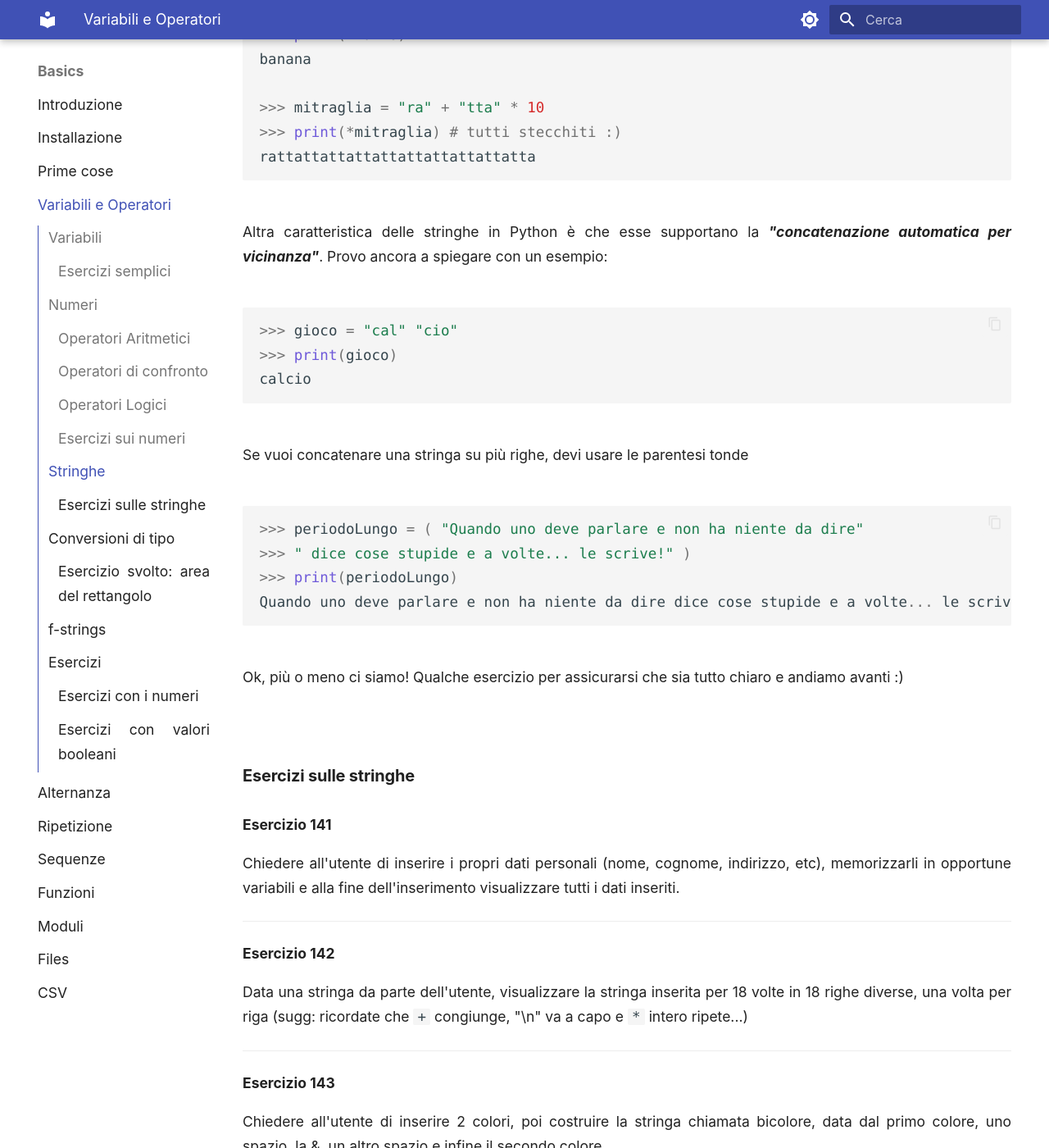
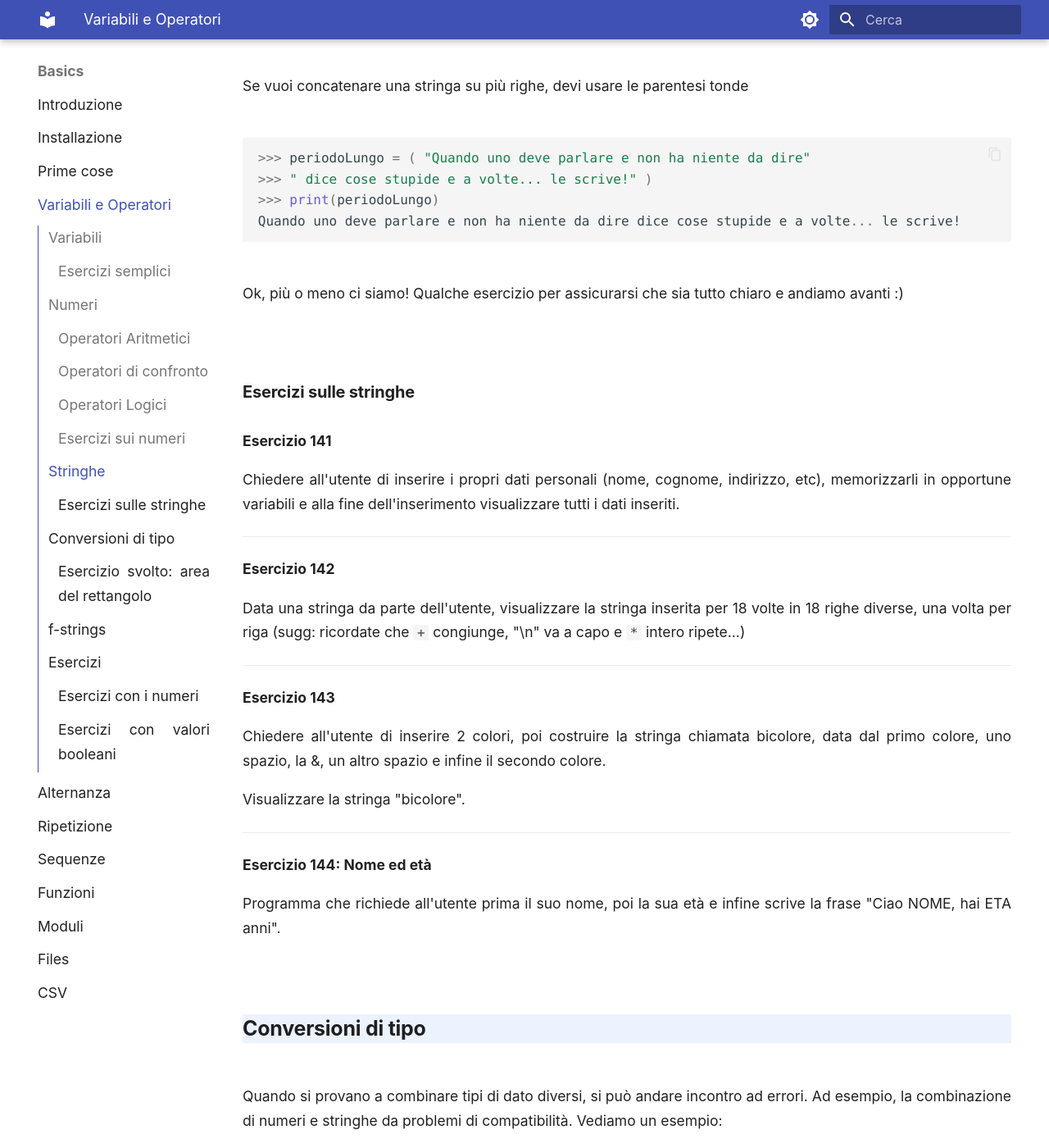
Before and after one commit to adjamhub/pyhandouts, an MkDocs documentation site: the page built from docs/basics/101_var.md, in a window 1280 px wide and 1400 px high, scrolled down 14066 px. Shown: the whole window at 82% size. Built offline with MkDocs 1.6.1 and Material for MkDocs 9.7.7, drawn with Linux system fonts in a browser that asks for light colours; emoji names are drawn with the system emoji font.

Commit message:
Anche più leggibile :)

```diff
--- a/docs/stylesheets/extra.css
+++ b/docs/stylesheets/extra.css
@@ -1,8 +1,13 @@
 
-p,ul,ol,code {
+p,ul,ol {
   text-align: justify;
   font-size: 0.875rem !important;
   line-height: 1.7 !important;
+}
+
+code,td {
+  font-size: 0.8rem !important;
+  line-height: 1.6 !important;
 }
 
 h1,h2,h3,h4,h5,h6 {
```
